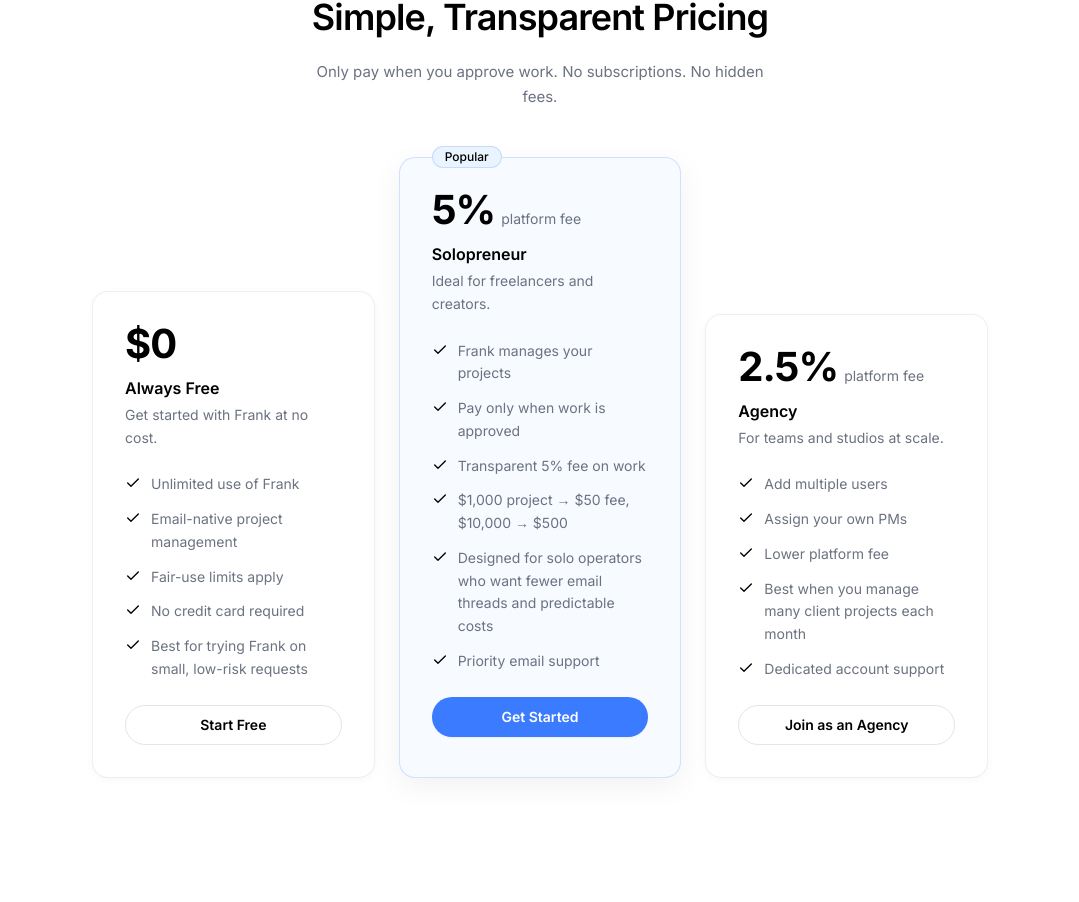
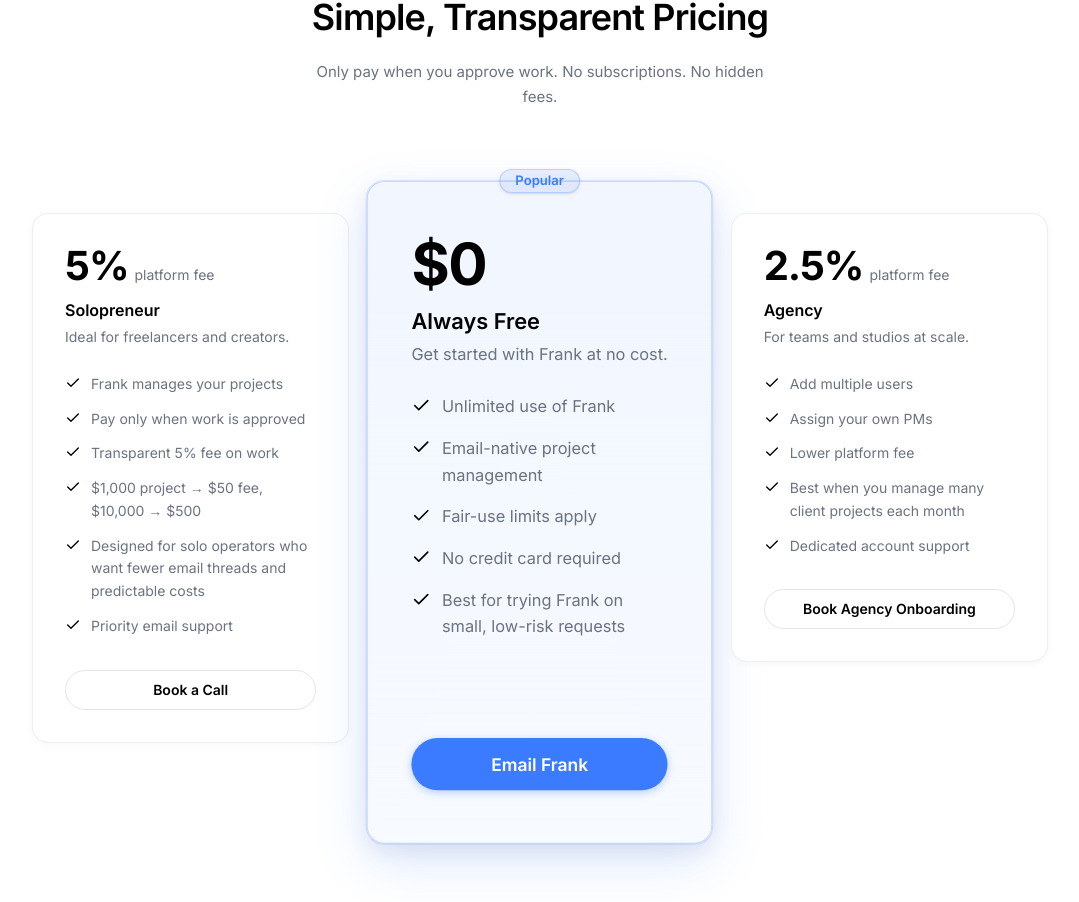
Before and after one commit to KarimHammad2/saas2, a Next.js app: page / in a window 1280 px wide. Shown: the part 3601-4503 px from the top of the page, without its empty margins (100-1179 px from the left). Built offline with nearby package versions, Linux system fonts and the light colour scheme.

Commit message:
Update pricing component content
Made-with: Cursor

```diff
--- a/components/pricing.tsx
+++ b/components/pricing.tsx
@@ -7,22 +7,10 @@ const pricingMailtoHref = `mailto:Frank@saas2.app?subject=${encodeURIComponent("
   "Hi Frank,\n\nI'd like to start a project.\n\nHere's what I'm working on:\n"
 )}`
 
+const bookingHref =
+  "https://outlook.office.com/bookwithme/user/2ed369580db44a66aa1d9162c54c578c@saassquared.com/meetingtype/iiZCZU0N5EKNF4fcfsP5Fw2?anonymous&ep=mlink"
+
 const plans = [
-  {
-    name: "Always Free",
-    price: "$0",
-    priceSuffix: null,
-    description: "Get started with Frank at no cost.",
-    features: [
-      "Unlimited use of Frank",
-      "Email-native project management",
-      "Fair-use limits apply",
-      "No credit card required",
-      "Best for trying Frank on small, low-risk requests",
-    ],
-    cta: "Start Free",
-    featured: false,
-  },
   {
     name: "Solopreneur",
     price: "5%",
@@ -36,7 +24,24 @@ const plans = [
       "Designed for solo operators who want fewer email threads and predictable costs",
       "Priority email support",
     ],
-    cta: "Get Started",
+    cta: "Book a Call",
+    ctaHref: bookingHref,
+    featured: false,
+  },
+  {
+    name: "Always Free",
+    price: "$0",
+    priceSuffix: null,
+    description: "Get started with Frank at no cost.",
+    features: [
+      "Unlimited use of Frank",
+      "Email-native project management",
+      "Fair-use limits apply",
+      "No credit card required",
+      "Best for trying Frank on small, low-risk requests",
+    ],
+    cta: "Email Frank",
+    ctaHref: pricingMailtoHref,
     featured: true,
   },
   {
@@ -51,7 +56,8 @@ const plans = [
       "Best when you manage many client projects each month",
       "Dedicated account support",
     ],
-    cta: "Join as an Agency",
+    cta: "Book Agency Onboarding",
+    ctaHref: bookingHref,
     featured: false,
   },
 ]
@@ -71,43 +77,68 @@ export function Pricing() {
           </div>
         </AnimateOnScroll>
 
-        <div className="mx-auto mt-16 grid max-w-4xl items-end gap-6 md:grid-cols-3">
+        <div className="mx-auto mt-16 grid max-w-5xl gap-6 px-1 md:grid-cols-3 md:items-start md:gap-6 md:pb-4 md:pt-8 lg:gap-8 lg:pt-10">
           {plans.map((plan, i) => (
             <AnimateOnScroll key={plan.name} delay={i * 120}>
               <div
-                className={`relative flex h-full flex-col rounded-2xl border p-8 transition-all duration-300 ${
+                className={`relative flex w-full flex-col rounded-2xl border transition-all duration-300 ${
                   plan.featured
-                    ? "border-primary/20 bg-muted shadow-[0_8px_30px_rgba(0,0,0,0.06)] md:-mt-4 md:pb-10"
-                    : "border-border/60 bg-background shadow-[0_2px_8px_rgba(0,0,0,0.03)] hover:shadow-[0_8px_24px_rgba(0,0,0,0.06)]"
+                    ? "z-20 border-primary/25 bg-linear-to-b from-primary/[0.07] to-muted p-8 shadow-[0_16px_48px_rgba(58,123,255,0.18),0_6px_20px_rgba(0,0,0,0.07)] ring-1 ring-primary/15 md:-mt-7 md:min-h-144 md:origin-top md:scale-[1.09] md:p-10 md:py-12 lg:-mt-8 lg:min-h-152"
+                    : "border-border/60 bg-background p-8 shadow-[0_2px_8px_rgba(0,0,0,0.03)] hover:shadow-[0_8px_24px_rgba(0,0,0,0.06)]"
                 }`}
               >
                 {plan.featured && (
-                  <div className="absolute -top-3 left-8 rounded-full border border-primary/20 bg-secondary px-3 py-0.5 text-xs font-medium text-foreground">
+                  <div className="absolute -top-3 left-1/2 z-10 -translate-x-1/2 rounded-full border border-primary/25 bg-primary/10 px-3.5 py-0.5 text-xs font-semibold text-primary shadow-sm">
                     Popular
                   </div>
                 )}
 
                 <div className="flex items-baseline gap-1.5">
-                  <span className="text-[2.5rem] font-bold leading-none tracking-tight text-foreground">
+                  <span
+                    className={`font-bold leading-none tracking-tight text-foreground ${
+                      plan.featured
+                        ? "text-[2.75rem] md:text-[3.35rem]"
+                        : "text-[2.35rem] md:text-[2.5rem]"
+                    }`}
+                  >
                     {plan.price}
                   </span>
                   {plan.priceSuffix && (
-                    <span className="text-sm text-muted-foreground">
+                    <span
+                      className={`text-muted-foreground ${plan.featured ? "text-sm md:text-base" : "text-sm"}`}
+                    >
                       {plan.priceSuffix}
                     </span>
                   )}
                 </div>
 
-                <h3 className="mt-3 text-base font-semibold text-foreground">{plan.name}</h3>
-                <p className="mt-1 text-sm leading-relaxed text-muted-foreground">
+                <h3
+                  className={`mt-3 font-semibold text-foreground ${
+                    plan.featured ? "text-lg md:text-xl" : "text-base"
+                  }`}
+                >
+                  {plan.name}
+                </h3>
+                <p
+                  className={`mt-1 leading-relaxed text-muted-foreground ${
+                    plan.featured ? "text-sm md:text-[15px]" : "text-sm"
+                  }`}
+                >
                   {plan.description}
                 </p>
 
-                <ul className="mt-6 flex flex-1 flex-col gap-3">
+                <ul className={`mt-6 flex flex-1 flex-col ${plan.featured ? "gap-3.5" : "gap-3"}`}>
                   {plan.features.map((feature) => (
                     <li key={feature} className="flex items-start gap-2.5">
-                      <Check className="mt-0.5 size-4 shrink-0 text-foreground" strokeWidth={2} />
-                      <span className="text-sm leading-relaxed text-muted-foreground">
+                      <Check
+                        className={`mt-0.5 shrink-0 text-foreground ${plan.featured ? "size-4 md:size-4.5" : "size-4"}`}
+                        strokeWidth={2}
+                      />
+                      <span
+                        className={`leading-relaxed text-muted-foreground ${
+                          plan.featured ? "text-sm md:text-[15px]" : "text-sm"
+                        }`}
+                      >
                         {feature}
                       </span>
                     </li>
@@ -115,11 +146,14 @@ export function Pricing() {
                 </ul>
 
                 <a
-                  href={pricingMailtoHref}
-                  className={`mt-6 inline-flex h-10 items-center justify-center rounded-full text-sm font-semibold transition-all duration-200 ${
+                  href={plan.ctaHref}
+                  {...(plan.ctaHref.startsWith("http")
+                    ? { target: "_blank", rel: "noopener noreferrer" }
+                    : {})}
+                  className={`mt-8 inline-flex items-center justify-center rounded-full font-semibold transition-all duration-200 ${
                     plan.featured
-                      ? "bg-primary text-primary-foreground shadow-[0_1px_2px_rgba(0,0,0,0.05)] hover:bg-primary/90 hover:shadow-[0_4px_12px_rgba(58,123,255,0.3)]"
-                      : "border border-border text-foreground hover:border-foreground/20 hover:bg-muted"
+                      ? "h-11 px-6 text-[15px] md:h-12 md:text-base bg-primary text-primary-foreground shadow-[0_2px_8px_rgba(58,123,255,0.35)] hover:bg-primary/90 hover:shadow-[0_6px_20px_rgba(58,123,255,0.4)]"
+                      : "mt-6 h-10 text-sm border border-border text-foreground hover:border-foreground/20 hover:bg-muted"
                   }`}
                 >
                   {plan.cta}
```
